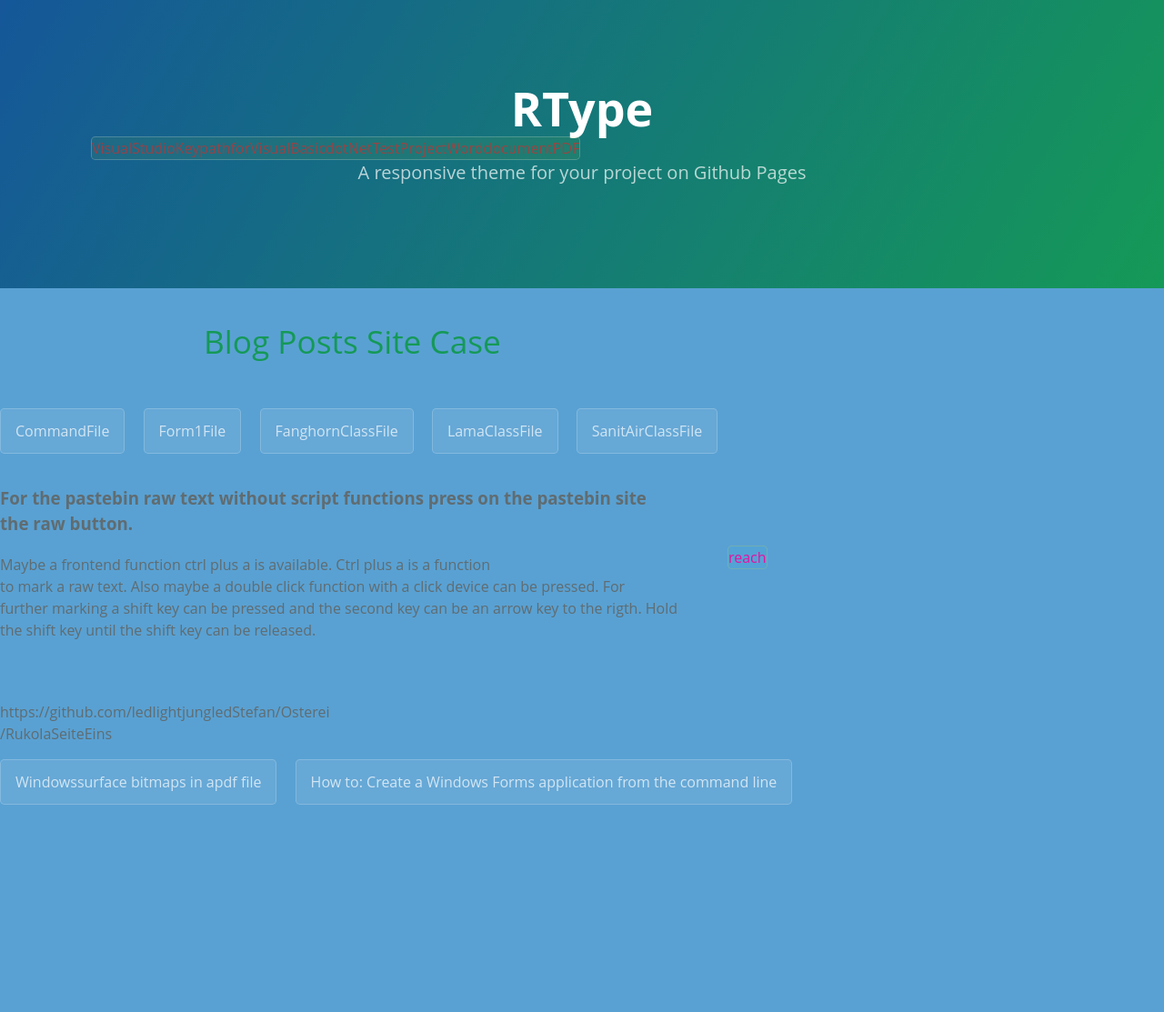
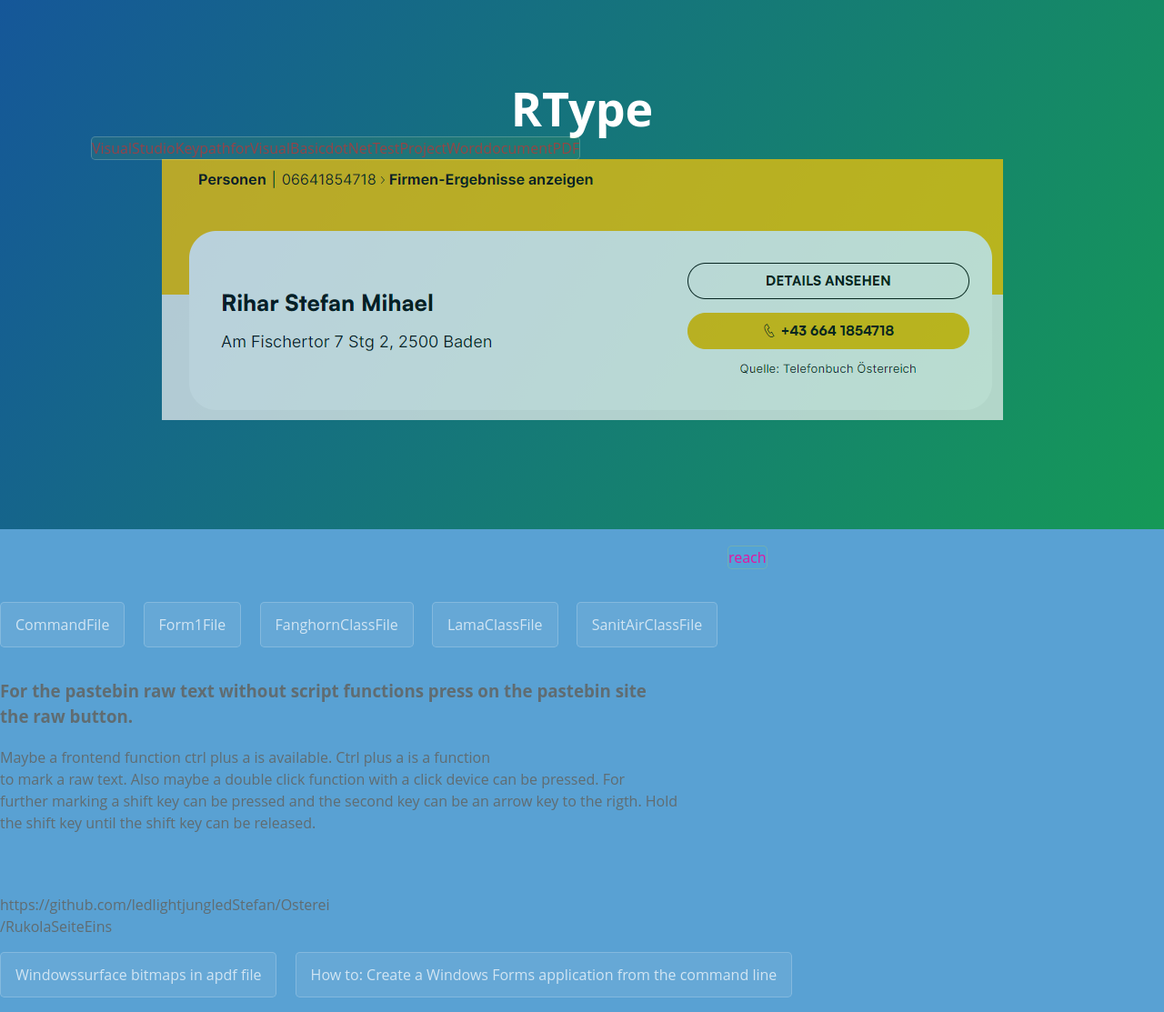
Before and after one commit to ledlightjungledStefan/Osterei, a Jekyll site: the page built from index.markdown, in a window 1280 px wide. Shown: the whole page at 91% size. Built offline with Jekyll 4.4.1, drawn with Linux system fonts in a browser that asks for light colours; before the commit the page ends 901 px from its top, so only the background shows below that.

Commit message:
Update Apfelkuchen.html

```diff
--- a/_layouts/Apfelkuchen.html
+++ b/_layouts/Apfelkuchen.html
@@ -17,12 +17,12 @@
 <!--{{ content }}-->
     <section class="page-header">
   <h1 class="project-name">RType</h1>
-  <h2 class="project-tagline">A responsive theme for your project on Github Pages</h2>
+  <h2 class="project-tagline"><img src="/Osterei/assets/images/adressof_dateiformat.bmp"/></h2>
 
 </section>
     <section class="main-content">
 
-  <h1>Blog Posts Site Case</h1>
+  <h1></h1>
 
     </section>
     <a href="https://pastebin.com/LBdbaRP7" class="btn">CommandFile</a>
```
